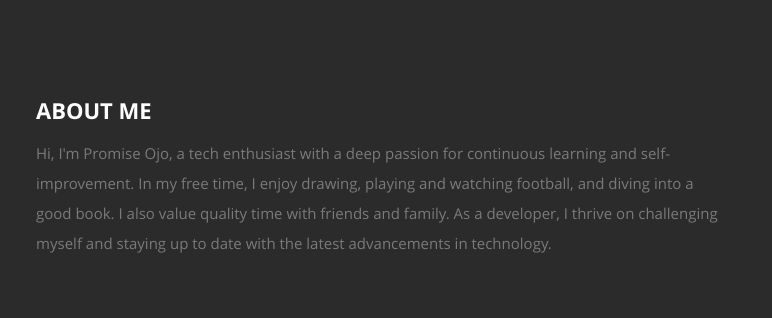
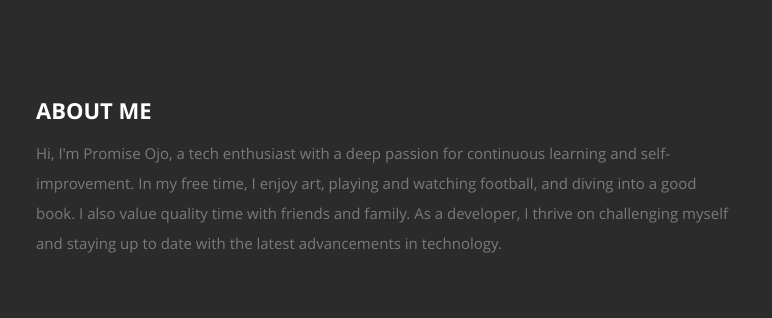
Before and after one commit to oojo8hub/promise-azure-resume, a plain HTML site: page frontend/index.html in a window 1280 px wide. Shown: the part 800-1118 px from the top of the page, 369-1141 px from the left. Drawn offline with nearby package versions, Linux system fonts and the light colour scheme; no server answers.

Commit message:
update to html

```diff
--- a/frontend/index.html
+++ b/frontend/index.html
@@ -87,7 +87,7 @@
 
             <h2>ABOUT ME</h2>
 
-            <p> Hi, I'm Promise Ojo, a tech enthusiast with a deep passion for continuous learning and self-improvement. In my free time, I enjoy drawing, playing and watching football, and diving into a good book. I also value quality time with friends and family. As a developer, I thrive on challenging myself and staying up to date with the latest advancements in technology.
+            <p> Hi, I'm Promise Ojo, a tech enthusiast with a deep passion for continuous learning and self-improvement. In my free time, I enjoy art, playing and watching football, and diving into a good book. I also value quality time with friends and family. As a developer, I thrive on challenging myself and staying up to date with the latest advancements in technology.
             </p>
 
          </br>
```
